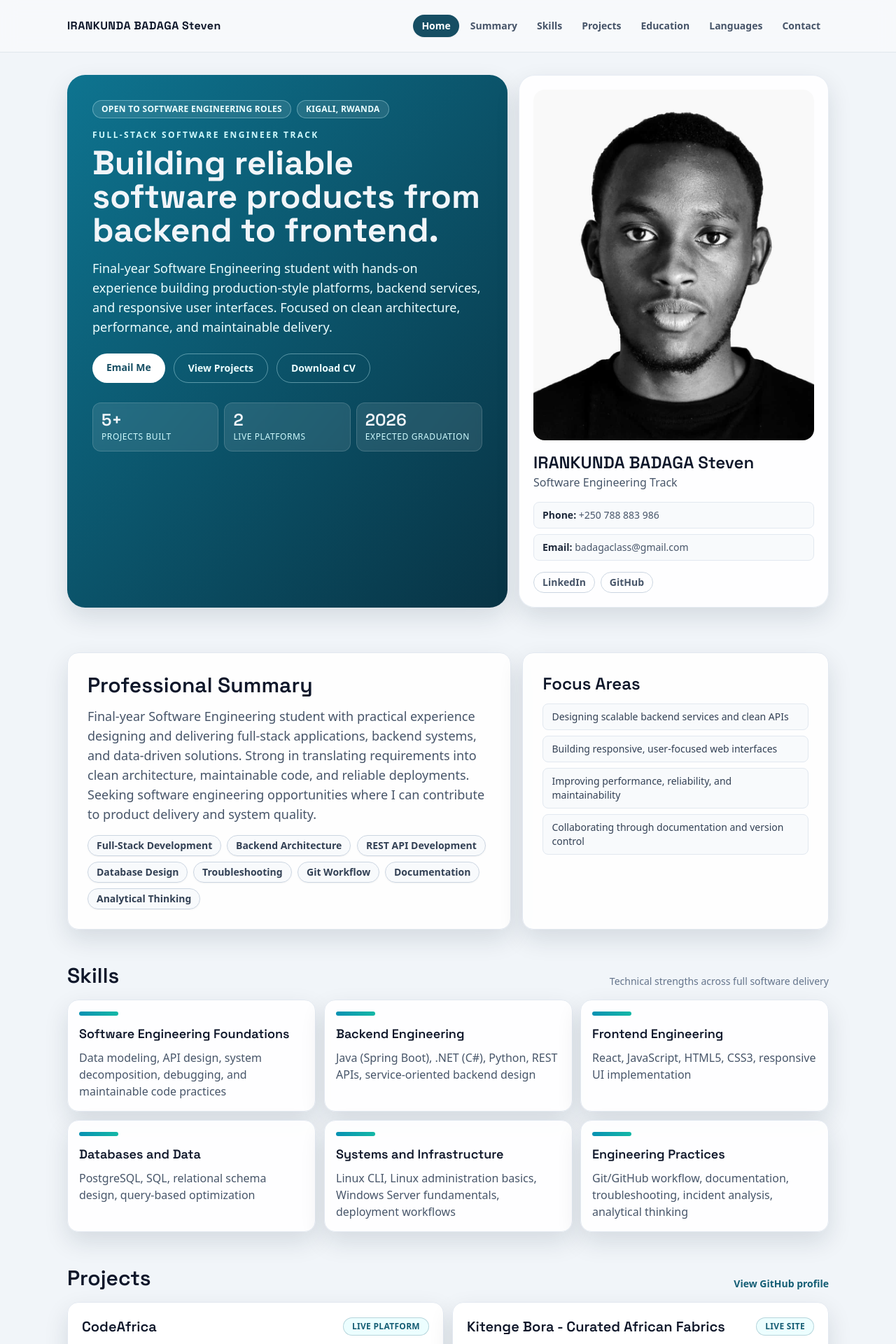
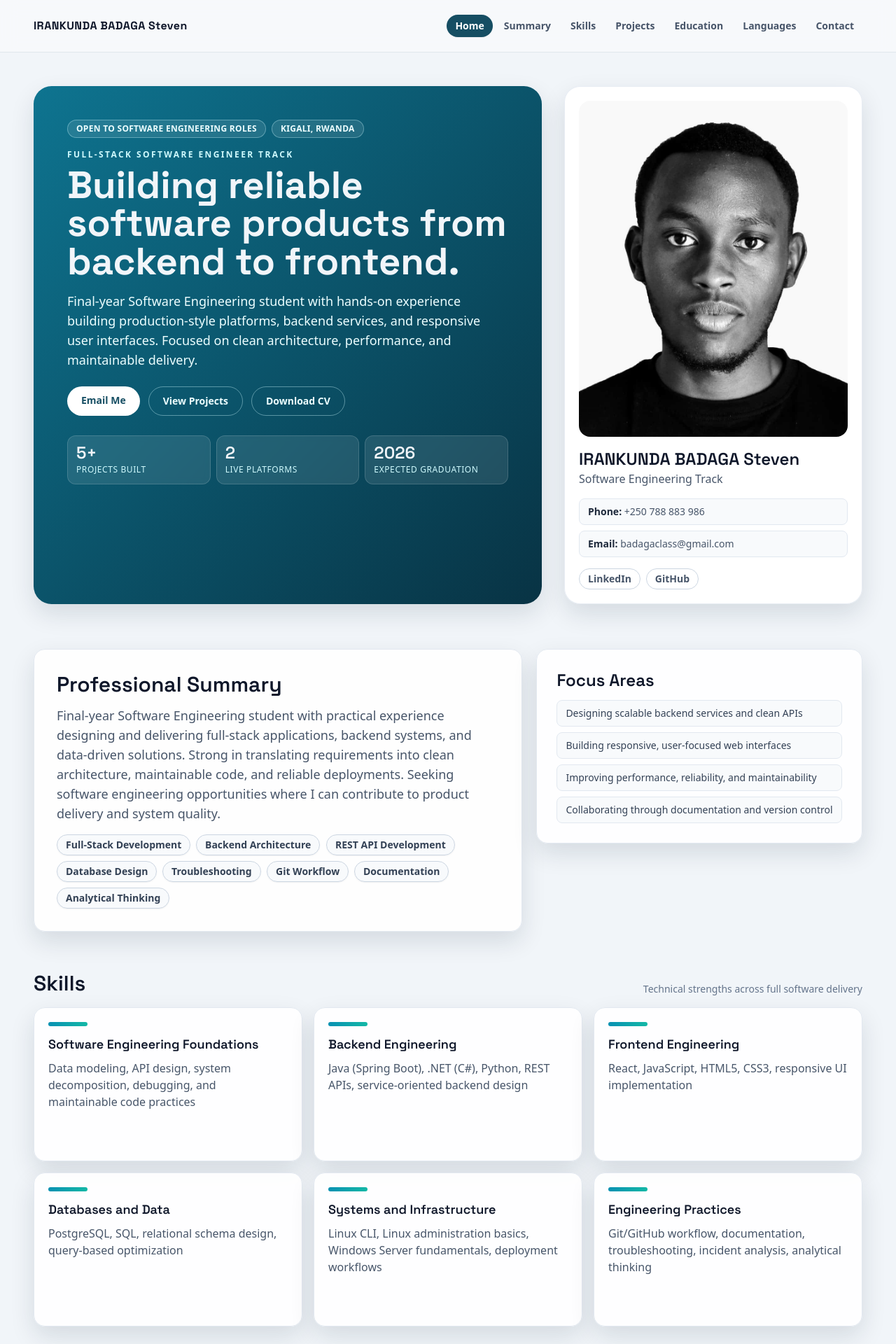
Before and after one commit to stevenbadaga/Personal-Portfolio, a React (Vite) app: page / in a window 1280 px wide. Shown: the top 1920 px of the page at 70% size. Built offline with nearby package versions, Linux system fonts and the light colour scheme.

Commit message:
Refine laptop layout and desktop composition

```diff
--- a/src/App.jsx
+++ b/src/App.jsx
@@ -209,7 +209,7 @@ function App() {
       </a>
 
       <header className="sticky top-0 z-50 border-b border-cyan-900/10 bg-slate-50/85 backdrop-blur-md">
-        <div className="mx-auto flex min-h-[74px] w-full max-w-6xl items-center justify-between gap-3 px-4 sm:px-6 lg:px-8">
+        <div className="mx-auto flex min-h-[74px] w-full max-w-[1280px] items-center justify-between gap-3 px-4 sm:px-6 lg:px-10 xl:px-12">
           <a
             href="#home"
             className="font-display text-sm font-bold tracking-wide text-slate-900 transition hover:text-cyan-800 sm:text-base"
@@ -264,12 +264,17 @@ function App() {
         </div>
       </header>
 
-      <main id="main" className="mx-auto w-full max-w-6xl px-4 pb-20 pt-8 sm:px-6 lg:px-8">
+      <main
+        id="main"
+        className="relative mx-auto w-full max-w-[1280px] px-4 pb-20 pt-8 sm:px-6 lg:px-10 lg:pt-10 xl:px-12 xl:pt-12"
+      >
+        <div className="pointer-events-none absolute left-[-10rem] top-[16rem] -z-10 hidden h-72 w-72 rounded-full bg-cyan-300/20 blur-3xl lg:block" />
+        <div className="pointer-events-none absolute right-[-8rem] top-[42rem] -z-10 hidden h-72 w-72 rounded-full bg-amber-300/20 blur-3xl lg:block" />
         <section
           id="home"
-          className="grid gap-4 pb-16 md:grid-cols-[1.35fr_minmax(290px,0.95fr)] md:items-stretch"
+          className="grid gap-4 pb-16 md:grid-cols-[1.35fr_minmax(290px,0.95fr)] md:items-stretch lg:gap-6 xl:grid-cols-[1.5fr_minmax(320px,0.88fr)] xl:gap-8"
         >
-          <article className="animate-rise overflow-hidden rounded-[1.6rem] bg-gradient-to-br from-cyan-700 to-cyan-950 p-6 text-slate-100 shadow-soft sm:p-9">
+          <article className="animate-rise overflow-hidden rounded-[1.6rem] bg-gradient-to-br from-cyan-700 to-cyan-950 p-6 text-slate-100 shadow-soft sm:p-9 lg:p-10 xl:p-12">
             <div className="mb-4 flex flex-wrap items-center gap-2">
               <span className="rounded-full border border-cyan-100/35 bg-white/10 px-3 py-1 text-xs font-semibold uppercase tracking-wide text-cyan-50">
                 Open To Software Engineering Roles
@@ -282,10 +287,10 @@ function App() {
             <p className="text-xs font-bold uppercase tracking-[0.2em] text-cyan-100">
               Full-Stack Software Engineer Track
             </p>
-            <h1 className="mt-2 font-display text-3xl font-bold leading-tight sm:text-5xl">
+            <h1 className="mt-2 font-display text-3xl font-bold leading-tight sm:text-5xl xl:text-[3.4rem]">
               Building reliable software products from backend to frontend.
             </h1>
-            <p className="mt-4 max-w-2xl text-base text-cyan-50 sm:text-lg">
+            <p className="mt-4 max-w-2xl text-base text-cyan-50 sm:text-lg xl:max-w-3xl">
               Final-year Software Engineering student with hands-on experience building
               production-style platforms, backend services, and responsive user interfaces.
               Focused on clean architecture, performance, and maintainable delivery.
@@ -313,7 +318,7 @@ function App() {
               </a>
             </div>
 
-            <div className="mt-7 grid gap-2 sm:grid-cols-3">
+            <div className="mt-7 grid gap-2 sm:grid-cols-3 lg:max-w-2xl">
               {quickStats.map((stat) => (
                 <div
                   key={stat.label}
@@ -327,7 +332,7 @@ function App() {
           </article>
 
           <aside
-            className="animate-rise rounded-[1.4rem] border border-slate-200/80 bg-white/90 p-4 shadow-soft [animation-delay:120ms] sm:p-5"
+            className="animate-rise rounded-[1.4rem] border border-slate-200/80 bg-white/90 p-4 shadow-soft [animation-delay:120ms] sm:p-5 lg:sticky lg:top-24 lg:h-fit lg:bg-white/95"
             aria-label="Profile card"
           >
             <img
@@ -369,9 +374,9 @@ function App() {
           </aside>
         </section>
 
-        <section id="summary" className="pb-12">
-          <div className="grid gap-4 lg:grid-cols-[1.45fr_1fr]">
-            <article className="rounded-2xl border border-slate-200 bg-white/90 p-6 shadow-soft sm:p-7">
+        <section id="summary" className="pb-14">
+          <div className="grid gap-4 lg:gap-5 xl:grid-cols-[1.5fr_1fr]">
+            <article className="rounded-2xl border border-slate-200 bg-white/90 p-6 shadow-soft sm:p-7 lg:p-8">
               <h2 className="font-display text-3xl font-semibold text-slate-900">
                 Professional Summary
               </h2>
@@ -404,7 +409,7 @@ function App() {
               </div>
             </article>
 
-            <article className="rounded-2xl border border-slate-200 bg-white/90 p-6 shadow-soft sm:p-7">
+            <article className="rounded-2xl border border-slate-200 bg-white/90 p-6 shadow-soft sm:p-7 lg:sticky lg:top-24 lg:h-fit">
               <h3 className="font-display text-2xl font-semibold text-slate-900">Focus Areas</h3>
               <ul className="mt-3 space-y-2">
                 {focusAreas.map((item) => (
@@ -420,16 +425,16 @@ function App() {
           </div>
         </section>
 
-        <section id="skills" className="pb-12">
+        <section id="skills" className="pb-14">
           <div className="mb-4 flex items-end justify-between gap-3">
             <h2 className="font-display text-3xl font-semibold text-slate-900">Skills</h2>
             <p className="text-sm text-slate-500">Technical strengths across full software delivery</p>
           </div>
-          <div className="grid gap-3 sm:grid-cols-2 lg:grid-cols-3">
+          <div className="grid gap-3 sm:grid-cols-2 lg:grid-cols-3 lg:gap-4">
             {skillGroups.map((skill, idx) => (
               <article
                 key={skill.title}
-                className="group animate-rise rounded-2xl border border-slate-200 bg-white/90 p-4 shadow-soft transition duration-300 hover:-translate-y-1 hover:border-cyan-200"
+                className="group animate-rise rounded-2xl border border-slate-200 bg-white/90 p-4 shadow-soft transition duration-300 hover:-translate-y-1 hover:border-cyan-200 lg:min-h-[220px] lg:p-5"
                 style={{ animationDelay: `${idx * 90}ms` }}
               >
                 <div className="mb-3 h-1.5 w-14 rounded-full bg-gradient-to-r from-cyan-600 to-teal-500 transition group-hover:w-20" />
@@ -440,7 +445,7 @@ function App() {
           </div>
         </section>
 
-        <section id="projects" className="pb-12">
+        <section id="projects" className="pb-14">
           <div className="mb-4 flex items-end justify-between gap-3">
             <h2 className="font-display text-3xl font-semibold text-slate-900">Projects</h2>
             <a
@@ -452,15 +457,23 @@ function App() {
               View GitHub profile
             </a>
           </div>
-          <div className="grid gap-3 md:grid-cols-2">
+          <div className="grid gap-3 md:grid-cols-2 lg:gap-4 xl:grid-cols-3 xl:auto-rows-fr">
             {projects.map((project, idx) => (
               <article
                 key={project.name}
-                className="group animate-rise rounded-2xl border border-slate-200 bg-white/95 p-5 shadow-soft transition duration-300 hover:-translate-y-1 hover:border-cyan-200"
+                className={`group animate-rise rounded-2xl border border-slate-200 bg-white/95 p-5 shadow-soft transition duration-300 hover:-translate-y-1 hover:border-cyan-200 ${
+                  idx === 0 ? "xl:col-span-2 xl:p-6" : ""
+                }`}
                 style={{ animationDelay: `${idx * 90}ms` }}
               >
                 <div className="mb-3 flex flex-wrap items-center justify-between gap-2">
-                  <h3 className="font-display text-xl font-semibold text-slate-900">{project.name}</h3>
+                  <h3
+                    className={`font-display font-semibold text-slate-900 ${
+                      idx === 0 ? "text-2xl" : "text-xl"
+                    }`}
+                  >
+                    {project.name}
+                  </h3>
                   <span className="rounded-full border border-cyan-800/25 bg-cyan-50 px-3 py-1 text-xs font-bold uppercase tracking-wide text-cyan-800">
                     {project.badge}
                   </span>
@@ -488,13 +501,13 @@ function App() {
           </div>
         </section>
 
-        <section id="education" className="pb-12">
+        <section id="education" className="pb-14">
           <h2 className="font-display text-3xl font-semibold text-slate-900">Education</h2>
-          <div className="relative mt-5 space-y-3 pl-4 before:absolute before:left-0 before:top-0 before:h-full before:w-px before:bg-cyan-200">
+          <div className="relative mt-5 space-y-3 pl-4 before:absolute before:left-0 before:top-0 before:h-full before:w-px before:bg-cyan-200 lg:grid lg:grid-cols-2 lg:gap-4 lg:space-y-0 lg:pl-0 lg:before:hidden">
             {education.map((item, idx) => (
               <article
                 key={item.school}
-                className="animate-rise rounded-2xl border border-slate-200 bg-white/95 p-5 shadow-soft"
+                className="animate-rise rounded-2xl border border-slate-200 bg-white/95 p-5 shadow-soft lg:p-6"
                 style={{ animationDelay: `${idx * 90}ms` }}
               >
                 <div className="mb-2 inline-block rounded-full bg-cyan-100 px-3 py-1 text-xs font-semibold uppercase tracking-wide text-cyan-900">
@@ -508,7 +521,7 @@ function App() {
           </div>
         </section>
 
-        <section id="languages" className="pb-12">
+        <section id="languages" className="pb-14">
           <h2 className="font-display text-3xl font-semibold text-slate-900">Languages</h2>
           <div className="mt-4 grid gap-3 sm:grid-cols-3">
             {languages.map((language, idx) => (
@@ -533,8 +546,8 @@ function App() {
         </section>
 
         <section id="contact" className="pb-6">
-          <div className="grid gap-4 lg:grid-cols-[1.35fr_1fr]">
-            <article className="rounded-2xl border border-slate-200 bg-gradient-to-br from-cyan-800 to-cyan-950 p-6 text-slate-50 shadow-soft sm:p-7">
+          <div className="grid gap-4 lg:gap-5 xl:grid-cols-[1.5fr_1fr]">
+            <article className="rounded-2xl border border-slate-200 bg-gradient-to-br from-cyan-800 to-cyan-950 p-6 text-slate-50 shadow-soft sm:p-7 lg:p-8">
               <h2 className="font-display text-3xl font-semibold">Contact</h2>
               <p className="mt-2 max-w-3xl text-lg text-cyan-50">
                 Open to internship and early-career software engineering roles across backend,
@@ -576,7 +589,7 @@ function App() {
               </div>
             </article>
 
-            <article className="rounded-2xl border border-slate-200 bg-white/95 p-6 shadow-soft sm:p-7">
+            <article className="rounded-2xl border border-slate-200 bg-white/95 p-6 shadow-soft sm:p-7 lg:sticky lg:top-24 lg:h-fit">
               <h3 className="font-display text-2xl font-semibold text-slate-900">Quick Actions</h3>
               <p className="mt-2 text-sm text-slate-600">
                 Copy contact details and reach out quickly.
```
